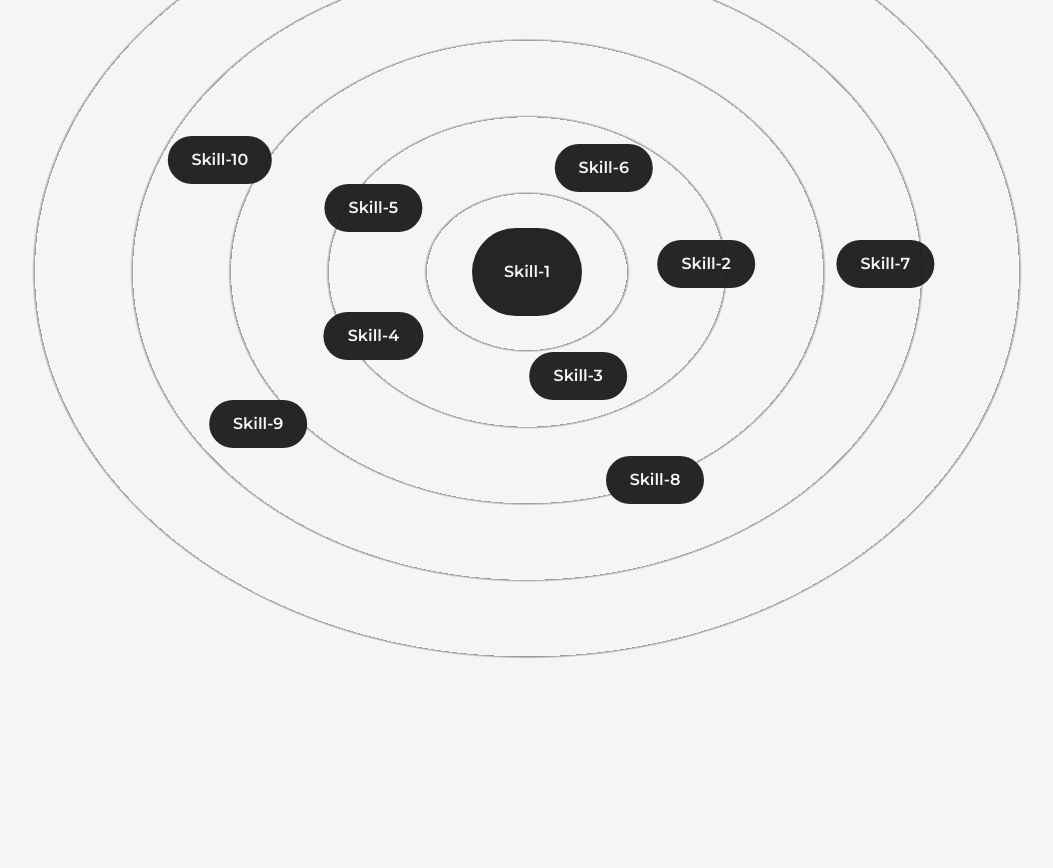
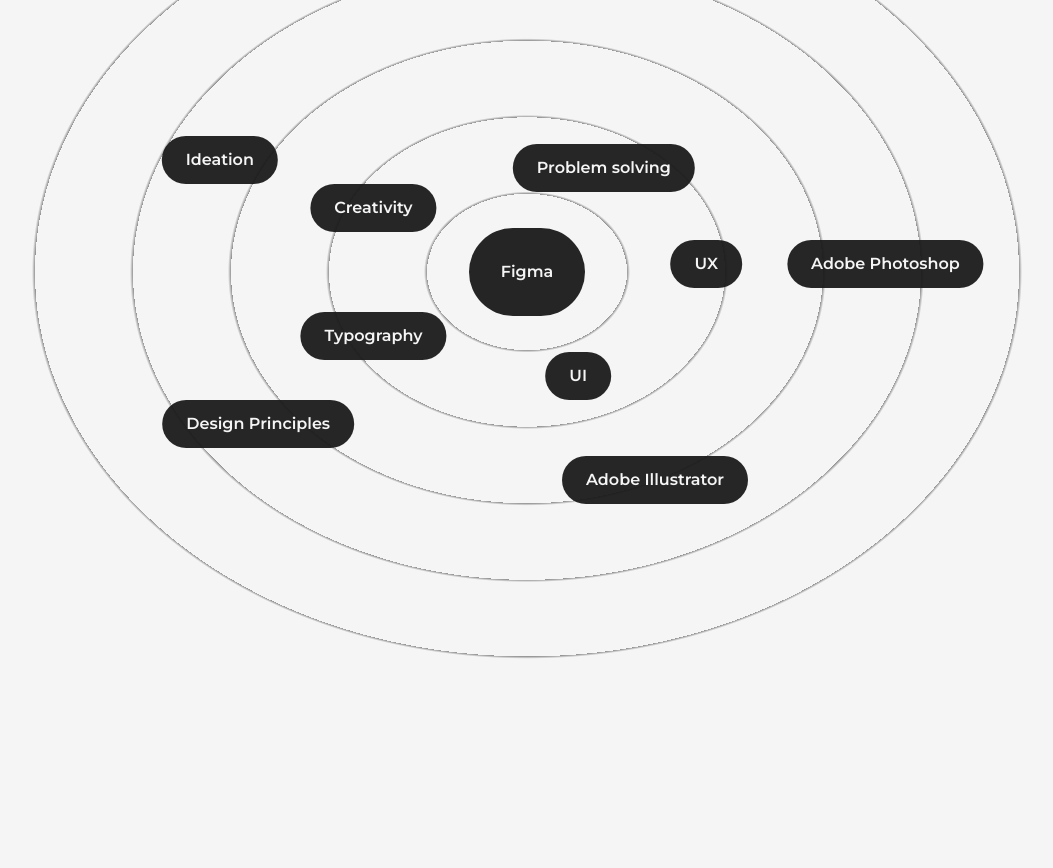
Before and after one commit to natalia-belei/natalia-belei.github.io, a Next.js app in the folder reactportfolio/: page /about in a window 1280 px wide. Shown: the part 1340-2208 px from the top of the page, without its empty margins (113-1166 px from the left). Built offline with nearby package versions, Linux system fonts and the light colour scheme.

Commit message:
Update skills.js

```diff
--- a/reactportfolio/data-config/skills.js
+++ b/reactportfolio/data-config/skills.js
@@ -6,14 +6,14 @@
 };
 
 export const skillsData = [
-    { id: 1, name: "Skill-1" },
-    { id: 2, name: "Skill-2" },
-    { id: 3, name: "Skill-3" },
-    { id: 4, name: "Skill-4" },
-    { id: 5, name: "Skill-5" },
-    { id: 6, name: "Skill-6" },
-    { id: 7, name: "Skill-7" },
-    { id: 8, name: "Skill-8" },
-    { id: 9, name: "Skill-9" },
-    { id: 10, name: "Skill-10" },
+    { id: 1, name: "Figma" },
+    { id: 2, name: "UX" },
+    { id: 3, name: "UI" },
+    { id: 4, name: "Typography" },
+    { id: 5, name: "Creativity" },
+    { id: 6, name: "Problem solving" },
+    { id: 7, name: "Adobe Photoshop" },
+    { id: 8, name: "Adobe Illustrator" },
+    { id: 9, name: "Design Principles" },
+    { id: 10, name: "Ideation" },
 ];
```
